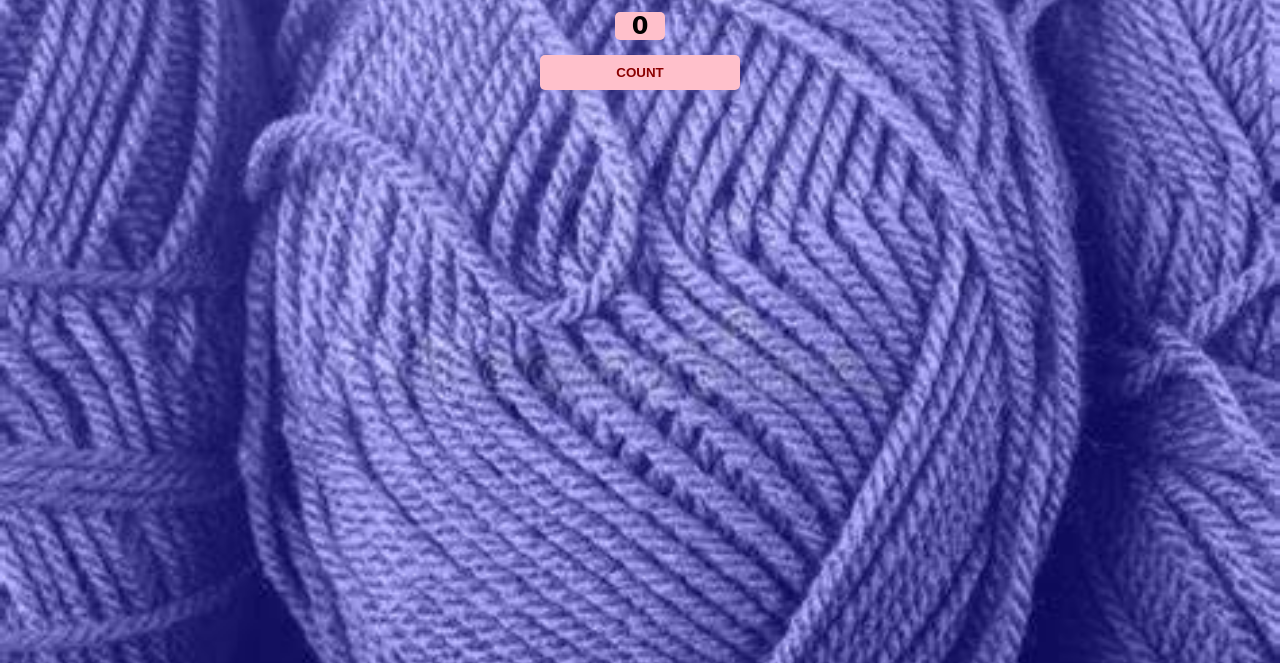
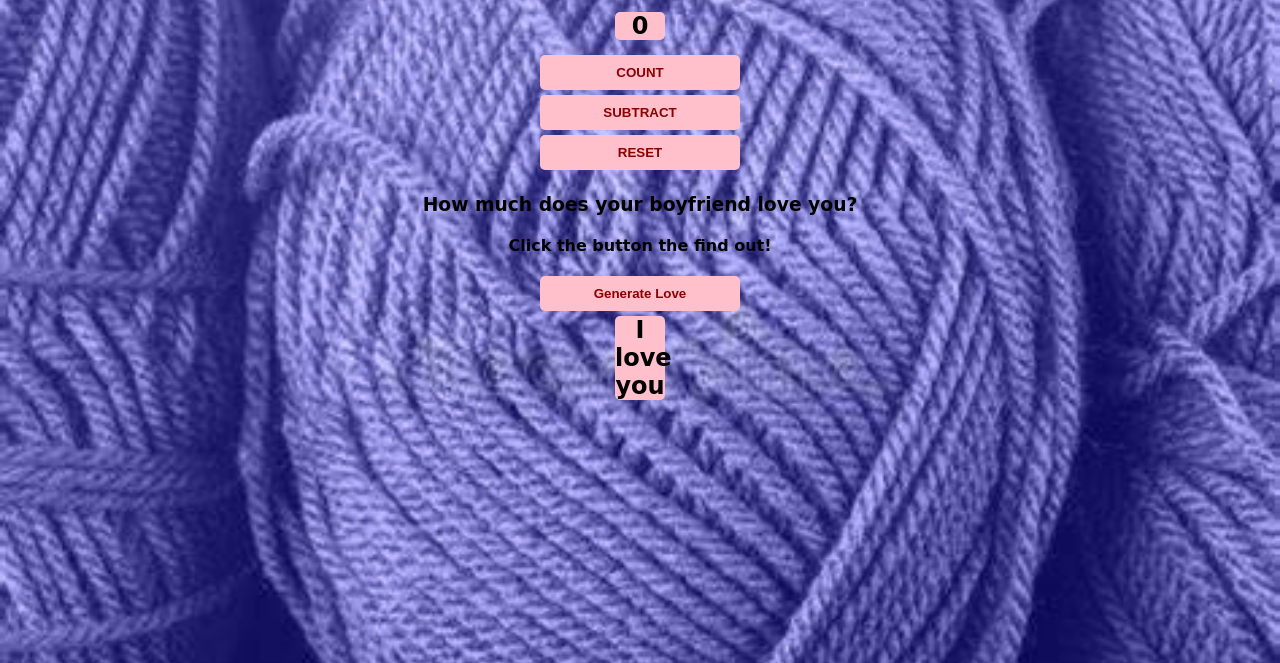
Before and after one commit to HaiznLegend/Crochet-Counter, a plain HTML site: page index.html in a window 1280 px wide. Shown: the part 137-800 px from the top of the page. Drawn offline with Linux system fonts and the light colour scheme.

Commit message:
New buttons

```diff
--- a/index.html
+++ b/index.html
@@ -13,7 +13,13 @@
             <h1>Haleys Crochet Counter</h1>
         </header>
         <h2 id="count-el">0</h2>
-        <button id="increment-btn" onclick="increment()">COUNT</button>
+        <button id="increment-btn" onclick="increment()">COUNT</button><br>
+        <button id="subtract-btn" onclick="subtract()">SUBTRACT</button><br>
+        <button id="reset-btn" onclick="reset()">RESET</button>
+        <h3>How much does your boyfriend love you?</h3>
+        <h4>Click the button the find out!</h4>
+        <button id="love-btn" onclick="generate()">Generate Love</button>
+        <h2 id="love-el">I love you</h2>
     </div>
     <script src="crochet.js"></script>
 </body>
```
